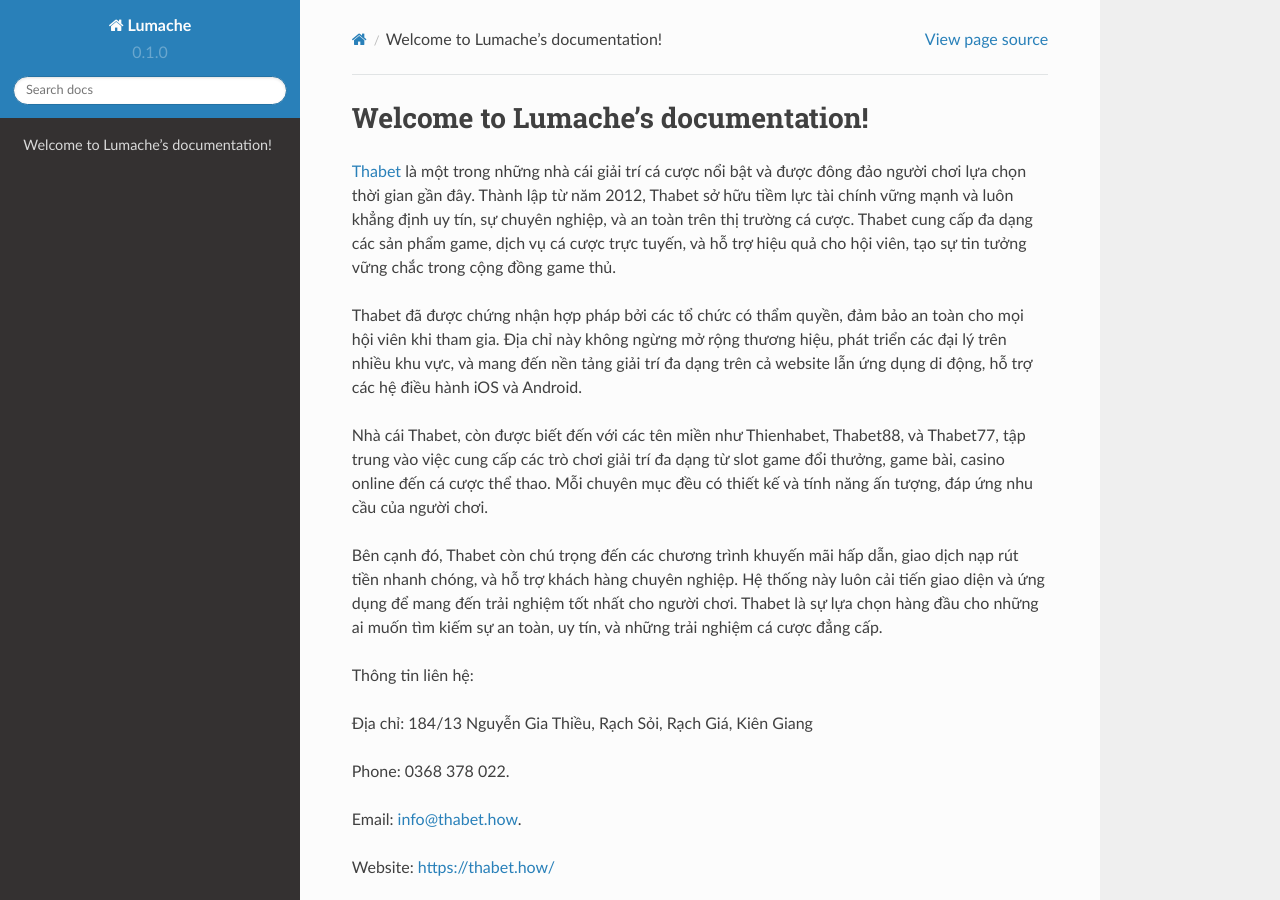
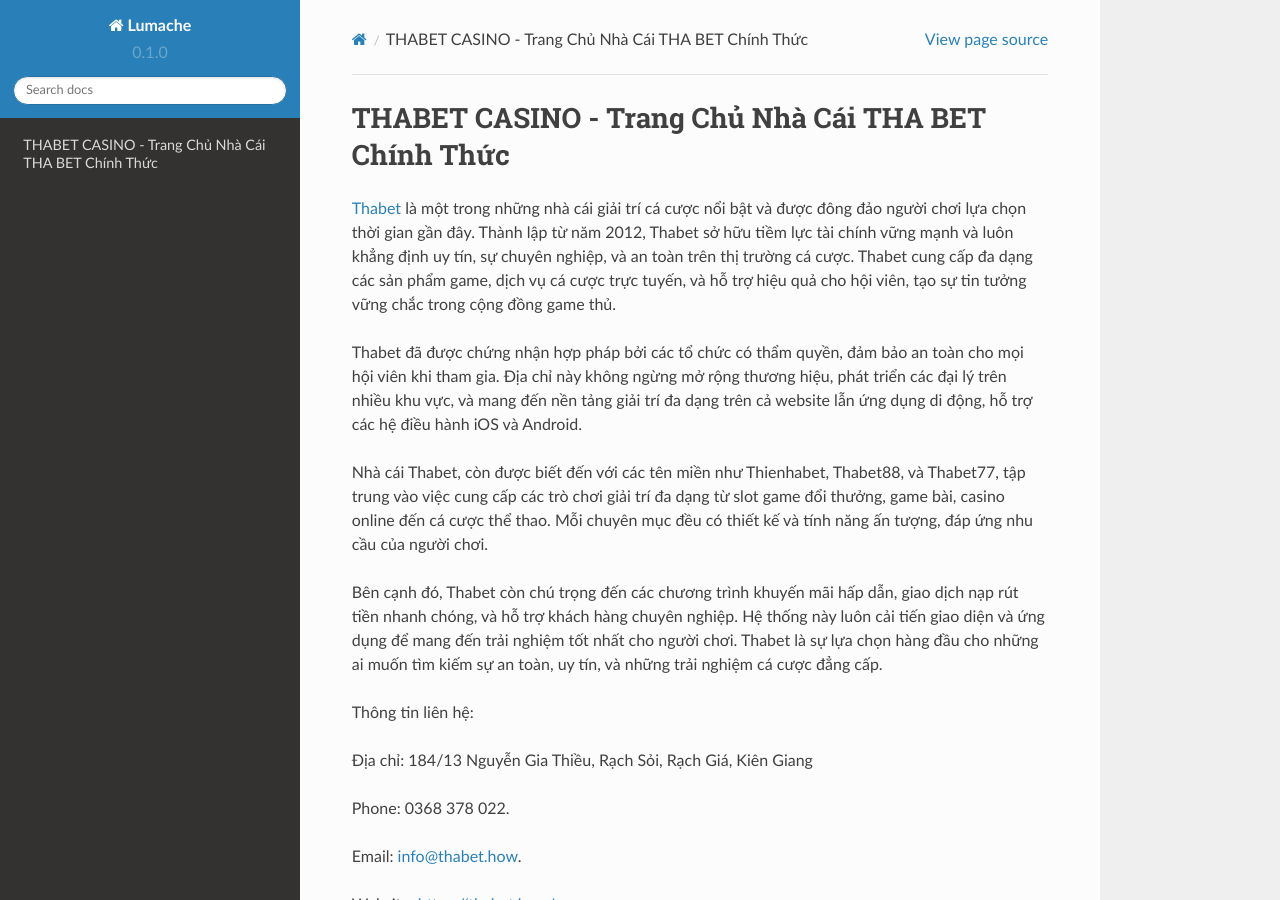
Before and after one commit to socialentity/linkthabethow, a Sphinx documentation site: the page built from docs/source/index.rst, in a window 1280 px wide and 900 px high. Built offline with Sphinx 7.4.7 and the Read the Docs theme 2.0.0, drawn with Linux system fonts in a browser that asks for light colours.

Commit message:
Update index.rst

```diff
--- a/docs/source/index.rst
+++ b/docs/source/index.rst
@@ -1,4 +1,4 @@
-Welcome to Lumache's documentation!
+THABET CASINO - Trang Chủ Nhà Cái THA BET Chính Thức
 ===================================
 
 `Thabet <https://thabet.how/>`_ là một trong những nhà cái giải trí cá cược nổi bật và được đông đảo người chơi lựa chọn thời gian gần đây. Thành lập từ năm 2012, Thabet sở hữu tiềm lực tài chính vững mạnh và luôn khẳng định uy tín, sự chuyên nghiệp, và an toàn trên thị trường cá cược. Thabet cung cấp đa dạng các sản phẩm game, dịch vụ cá cược trực tuyến, và hỗ trợ hiệu quả cho hội viên, tạo sự tin tưởng vững chắc trong cộng đồng game thủ.
```
